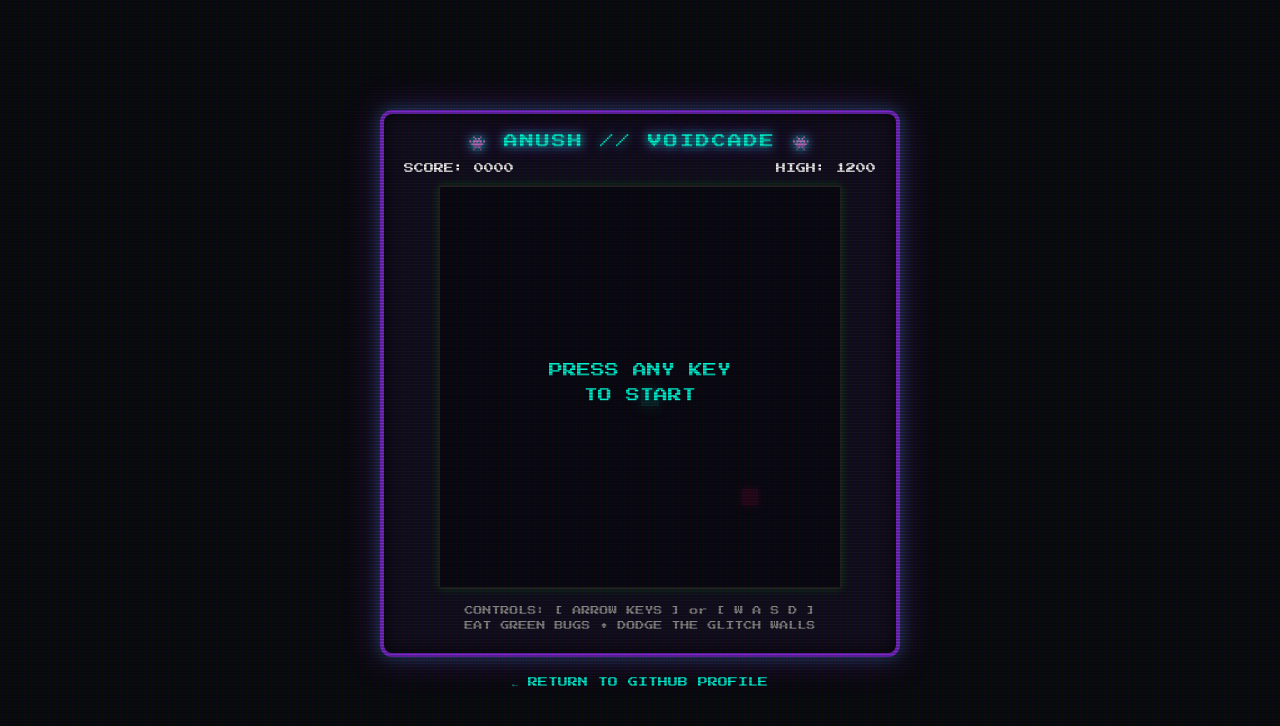
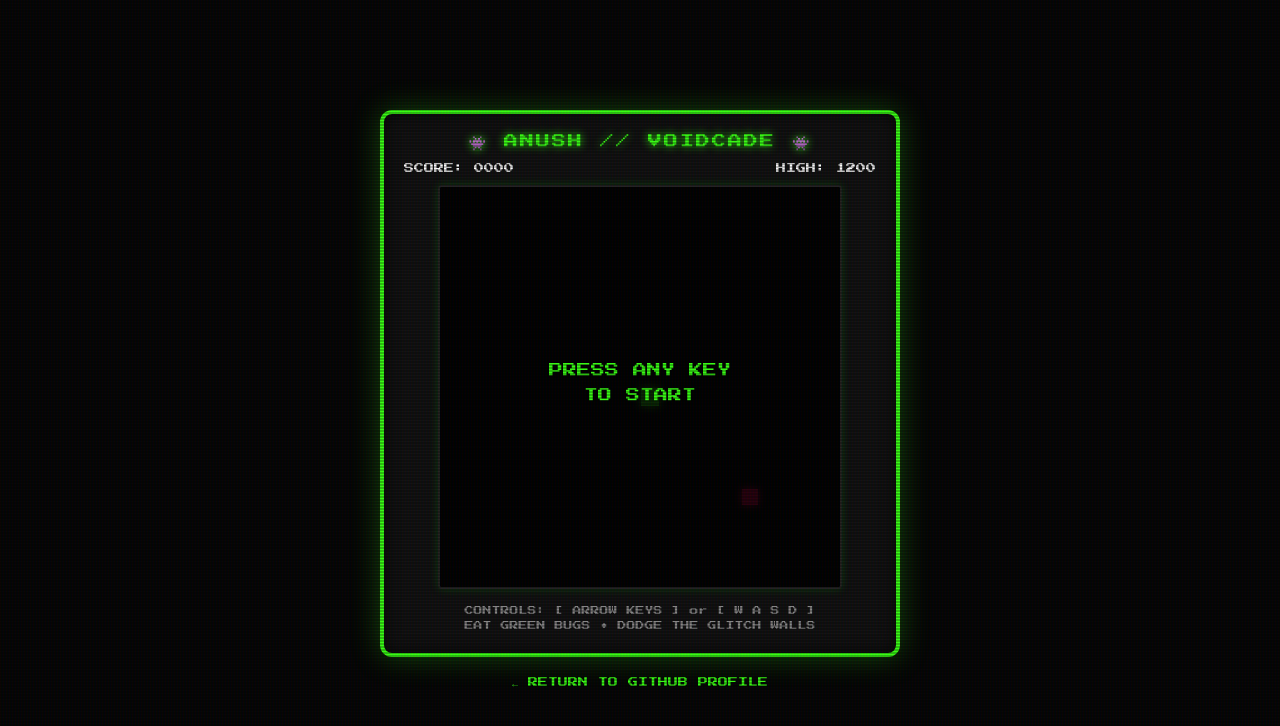
Before and after one commit to Anush-Kashyap/Anush-Kashyap, a plain HTML site: page index.html in a window 1280 px wide. Shown: the top 726 px of the page. Drawn offline with Linux system fonts and the light colour scheme.

Commit message:
style: revert back to classic 8-bit retro arcade green theme

```diff
--- a/index.html
+++ b/index.html
@@ -15,8 +15,8 @@
     }
 
     body {
-      background: #090a0f;
-      color: #00F5D4;
+      background: #050505;
+      color: #39ff14;
       font-family: 'Press Start 2P', monospace;
       display: flex;
       flex-direction: column;
@@ -40,11 +40,11 @@
     }
 
     .cabinet {
-      background: #120e1f;
-      border: 4px solid #7928CA;
+      background: #111;
+      border: 4px solid #39ff14;
       border-radius: 12px;
       padding: 20px;
-      box-shadow: 0 0 35px rgba(121, 40, 202, 0.45), 0 0 15px rgba(0, 245, 212, 0.3), inset 0 0 15px rgba(0, 0, 0, 0.8);
+      box-shadow: 0 0 30px rgba(57, 255, 20, 0.3), inset 0 0 15px rgba(0, 0, 0, 0.8);
       max-width: 520px;
       width: 100%;
       text-align: center;
@@ -53,8 +53,8 @@
 
     .marquee {
       font-size: 14px;
-      color: #00F5D4;
-      text-shadow: 0 0 8px #00F5D4, 0 0 15px #7928CA;
+      color: #39ff14;
+      text-shadow: 0 0 8px #39ff14;
       margin-bottom: 12px;
       letter-spacing: 2px;
     }
@@ -92,19 +92,18 @@
     }
 
     .btn {
-      background: #1a1528;
-      border: 2px solid #7928CA;
-      color: #00F5D4;
+      background: #222;
+      border: 2px solid #39ff14;
+      color: #39ff14;
       font-family: inherit;
       padding: 10px;
       font-size: 10px;
       border-radius: 6px;
       cursor: pointer;
-      box-shadow: 0 0 10px rgba(121, 40, 202, 0.4);
     }
 
     .btn:active {
-      background: #00F5D4;
+      background: #39ff14;
       color: #000;
     }
 
@@ -113,7 +112,7 @@
     }
 
     a.back-link {
-      color: #00F5D4;
+      color: #39ff14;
       font-size: 10px;
       margin-top: 20px;
       text-decoration: none;
@@ -170,7 +169,6 @@
     highScoreEl.innerText = highScore;
 
     let gameRunning = false;
-    let gameLoop;
 
     function resetGame() {
       snake = [{ x: 10, y: 10 }];
@@ -253,18 +251,18 @@
 
       // Draw Snake
       snake.forEach((part, index) => {
-        ctx.fillStyle = index === 0 ? '#00F5D4' : '#7928CA';
-        ctx.shadowColor = index === 0 ? '#00F5D4' : '#7928CA';
-        ctx.shadowBlur = index === 0 ? 12 : 5;
+        ctx.fillStyle = index === 0 ? '#39ff14' : '#00aa33';
+        ctx.shadowColor = '#39ff14';
+        ctx.shadowBlur = index === 0 ? 10 : 4;
         ctx.fillRect(part.x * gridSize + 1, part.y * gridSize + 1, gridSize - 2, gridSize - 2);
       });
       ctx.shadowBlur = 0;
 
       if (!gameRunning) {
-        ctx.fillStyle = 'rgba(10, 8, 20, 0.88)';
+        ctx.fillStyle = 'rgba(0, 0, 0, 0.85)';
         ctx.fillRect(0, 0, canvas.width, canvas.height);
 
-        ctx.fillStyle = '#00F5D4';
+        ctx.fillStyle = '#39ff14';
         ctx.font = '14px "Press Start 2P"';
         ctx.textAlign = 'center';
         ctx.fillText('PRESS ANY KEY', canvas.width / 2, canvas.height / 2 - 10);
```
Also changed, not shown: 1 other file.
